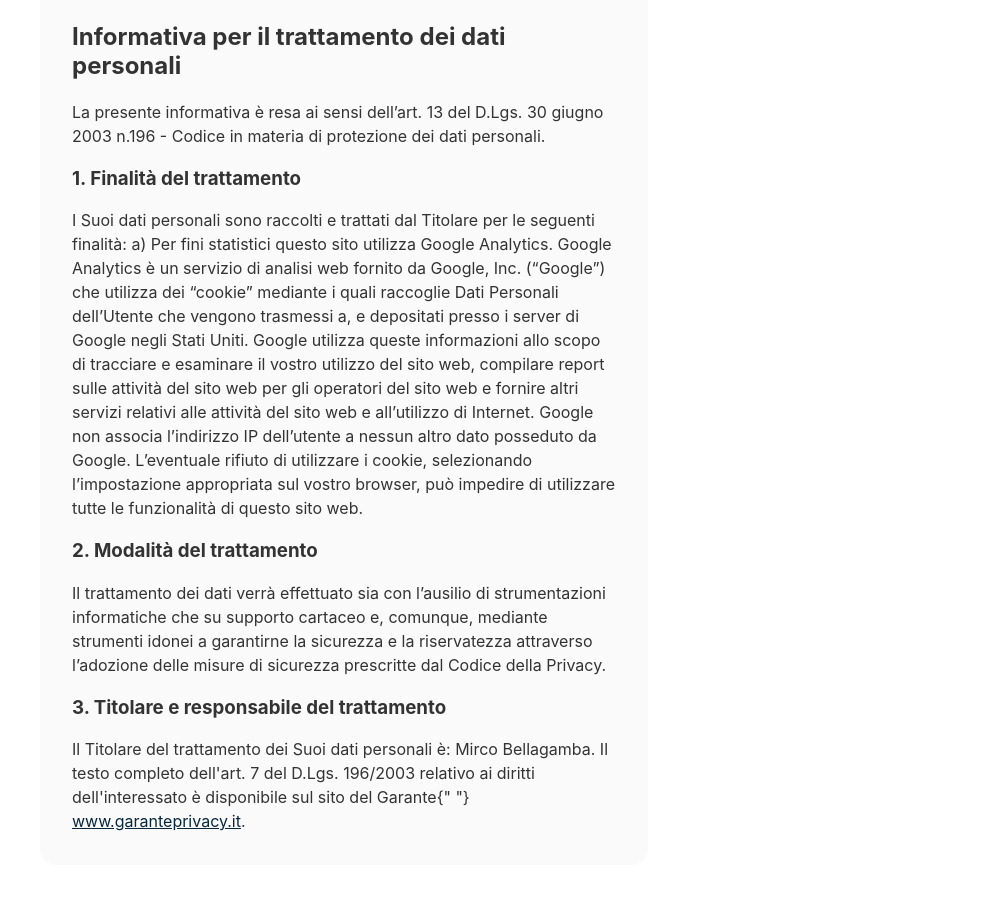
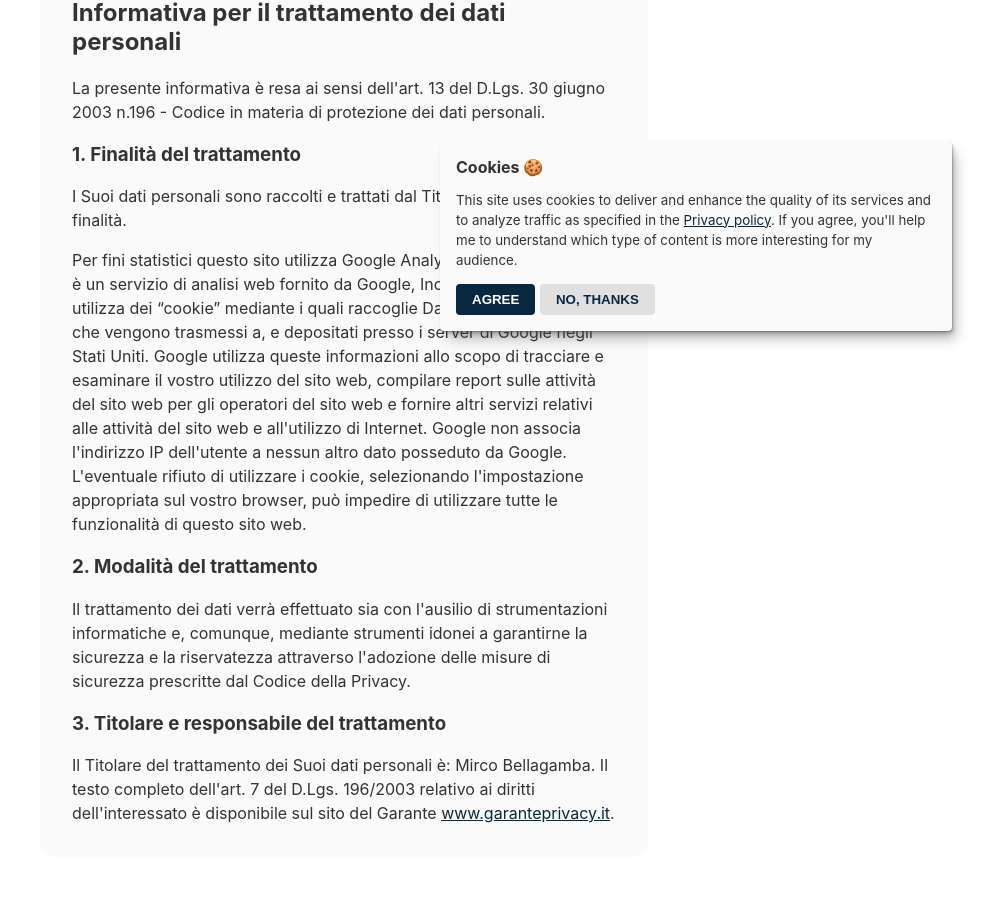
Before and after one commit to mbellagamba/mircobellagamba.com, an Eleventy site: page content/privacy-policy.njk in a window 1280 px wide. Shown: the part 453-1363 px from the top of the page, without its empty margins (296-1280 px from the left). Built offline with nearby package versions, Linux system fonts and the light colour scheme; Eleventy itself is replaced by a stand-in of ours; files that its build step writes are made by us from their sources.

Commit message:
Add cookies alert

```diff
--- /dev/null
+++ b/_includes/cookies.njk
@@ -0,0 +1,11 @@
+{%- css %}{% include "public/css/cookies.css" %}{% endcss %}
+<div class="cookies cookies--hidden">
+  <strong>Cookies 🍪</strong>
+  <p class="cookies__informative">
+    This site uses cookies to deliver and enhance the quality of its services
+    and to analyze traffic as specified in the <a href="/privacy-policy">Privacy policy</a>.
+    If you agree, you'll help me to understand which type of content is more interesting for my audience.
+  </p>
+  <button id="cookies-accept-button" class="btn btn--primary">Agree</button>
+  <button id="cookies-deny-button" class="btn">No, thanks</button>
+</div>
--- a/_includes/layouts/base.njk
+++ b/_includes/layouts/base.njk
@@ -5,6 +5,8 @@
 		<meta name="viewport" content="width=device-width, initial-scale=1.0">
 		<title>{{ title or metadata.title }}</title>
 		<meta name="description" content="{{ description or metadata.description }}">
+		<meta name="theme-color" content="#ffffff" media="(prefers-color-scheme: light)">
+		<meta name="theme-color" content="#15202b" media="(prefers-color-scheme: dark)">
 
 		{#- Atom and JSON feeds included by default #}
 		<link rel="alternate" href="/feed/feed.xml" type="application/atom+xml" title="{{ metadata.title }}">
@@ -33,6 +35,7 @@
 	</head>
 	<body>
 		<a href="#skip" class="visually-hidden">Skip to main content</a>
+		{% include "cookies.njk" %}
 
 		<header>
 			<a href="/" class="home-link">{{ metadata.title }}</a>
@@ -72,14 +75,6 @@
 
 		<!-- Current page: {{ page.url | htmlBaseUrl }} -->
 
-		<!-- Google tag (gtag.js) -->
-		<script async src="https://www.googletagmanager.com/gtag/js?id=G-W2E9LR5DLD"></script>
-		<script>
-			window.dataLayer = window.dataLayer || [];
-			function gtag(){dataLayer.push(arguments);}
-			gtag('js', new Date());
-
-			gtag('config', 'G-W2E9LR5DLD', { 'debug_mode':true });
-		</script>
+		<script src="/js/cookies.js"></script>
 	</body>
 </html>
--- a/_includes/layouts/home.njk
+++ b/_includes/layouts/home.njk
@@ -7,7 +7,6 @@ layout: layouts/base.njk
 	<ol>
 		<li>Edit the <code>_data/metadata.js</code> with your blog’s information.</li>
 		<li>(Optional) Edit <code>eleventy.config.js</code> with your <a href="https://www.11ty.dev/docs/config/">configuration preferences</a>.</li>
-		<li>Add analytics</li>
 		<li>Add SEO metadata</li>
 		<li>Update the README.md</li>
 		<li>Delete this message from <code>_includes/layouts/home.njk</code>.</li>
--- a/content/privacy-policy.njk
+++ b/content/privacy-policy.njk
@@ -8,40 +8,41 @@ layout: layouts/home.njk
   <div class="section__card">
     <h2>Informativa per il trattamento dei dati personali</h2>
     <p>
-      La presente informativa è resa ai sensi dell’art. 13 del D.Lgs. 30
+      La presente informativa è resa ai sensi dell&apos;art. 13 del D.Lgs. 30
       giugno 2003 n.196 - Codice in materia di protezione dei dati
       personali.
     </p>
     <h3>1. Finalità del trattamento</h3>
     <p>
       I Suoi dati personali sono raccolti e trattati dal Titolare per le
-      seguenti finalità: a) Per fini statistici questo sito utilizza Google
+      seguenti finalità.
+    </p>
+    <p>Per fini statistici questo sito utilizza Google
       Analytics. Google Analytics è un servizio di analisi web fornito da
       Google, Inc. (“Google”) che utilizza dei “cookie” mediante i quali
-      raccoglie Dati Personali dell’Utente che vengono trasmessi a, e
+      raccoglie Dati Personali dell&apos;Utente che vengono trasmessi a, e
       depositati presso i server di Google negli Stati Uniti. Google
       utilizza queste informazioni allo scopo di tracciare e esaminare il
       vostro utilizzo del sito web, compilare report sulle attività del sito
       web per gli operatori del sito web e fornire altri servizi relativi
-      alle attività del sito web e all’utilizzo di Internet. Google non
-      associa l’indirizzo IP dell’utente a nessun altro dato posseduto da
-      Google. L’eventuale rifiuto di utilizzare i cookie, selezionando
-      l’impostazione appropriata sul vostro browser, può impedire di
+      alle attività del sito web e all&apos;utilizzo di Internet. Google non
+      associa l&apos;indirizzo IP dell&apos;utente a nessun altro dato posseduto da
+      Google. L&apos;eventuale rifiuto di utilizzare i cookie, selezionando
+      l&apos;impostazione appropriata sul vostro browser, può impedire di
       utilizzare tutte le funzionalità di questo sito web.
     </p>
     <h3>2. Modalità del trattamento</h3>
     <p>
-      Il trattamento dei dati verrà effettuato sia con l’ausilio di
-      strumentazioni informatiche che su supporto cartaceo e, comunque,
-      mediante strumenti idonei a garantirne la sicurezza e la riservatezza
-      attraverso l’adozione delle misure di sicurezza prescritte dal Codice
-      della Privacy.
+      Il trattamento dei dati verrà effettuato sia con l&apos;ausilio di
+      strumentazioni informatiche e, comunque, mediante strumenti idonei a
+      garantirne la sicurezza e la riservatezza attraverso l&apos;adozione delle
+      misure di sicurezza prescritte dal Codice della Privacy.
     </p>
     <h3>3. Titolare e responsabile del trattamento</h3>
     <p>
       Il Titolare del trattamento dei Suoi dati personali è: Mirco
       Bellagamba. Il testo completo dell'art. 7 del D.Lgs. 196/2003 relativo
-      ai diritti dell'interessato è disponibile sul sito del Garante{" "}
+      ai diritti dell'interessato è disponibile sul sito del Garante
       <a rel="nofollow" href="www.garanteprivacy.it">www.garanteprivacy.it</a>.
     </p>
   </div>
--- /dev/null
+++ b/public/css/cookies.css
@@ -0,0 +1,35 @@
+@keyframes slidin {
+  from {transform: translateY(100%); }
+  to {transform: translateY(0); }
+}
+
+.cookies {
+  position: fixed;
+  bottom: 1rem;
+  right: 0.5rem;
+  left: 0.5rem;
+  background-color: var(--surface-color);
+  padding: 1rem;
+  border-radius: 0.25rem;
+  box-shadow: var(--shadow-elevation-medium);
+  animation-duration: 0.5s;
+  animation-name: slidin;
+  animation-timing-function: cubic-bezier(.22,.61,.36,1);
+}
+
+
+@media screen and (min-width: 768px) {
+  .cookies {
+    max-width: 40vw;
+    right: 2rem;
+    left: initial;
+  }
+}
+
+.cookies--hidden {
+  display: none;
+}
+
+.cookies__informative {
+  font-size: smaller;
+}
--- a/public/css/index.css
+++ b/public/css/index.css
@@ -19,6 +19,13 @@
 	--text-color-link-visited: #17050F;
 
 	--syntax-tab-size: 2;
+
+  --shadow-color: 252deg 3% 27%;
+	--shadow-elevation-medium:
+		0.3px 0.5px 0.7px hsl(var(--shadow-color) / 0.36),
+		0.9px 1.6px 2.1px -0.8px hsl(var(--shadow-color) / 0.36),
+		2.3px 4.1px 5.3px -1.7px hsl(var(--shadow-color) / 0.36),
+		5.7px 10px 12.9px -2.5px hsl(var(--shadow-color) / 0.36);
 }
 
 @media (prefers-color-scheme: dark) {
@@ -305,6 +312,35 @@ img {
   height: auto;
 }
 
+/* Buttons */
+.btn {
+	background: none;
+	color: var(--text-color-link);
+	background-color: var(--color-gray-20);
+	border:none;
+	border-radius: 0.25rem;
+	padding: 0.5rem 1rem;
+	font-weight: bold;
+	text-transform: uppercase;
+	transition: background-color 0.25s ease-out, color 0.25s ease-out;
+}
+
+.btn:hover, .btn:active {
+	color: var(--text-color-link-active);
+	background-color: var(--color-gray-50);
+}
+
+.btn--primary {
+	color: var(--background-color);
+	background-color: var(--text-color-link);
+}
+
+
+.btn--primary:hover, .btn--primary:active {
+	color: var(--background-color);
+	background-color: var(--text-color-link-active);
+}
+
 /* .section {
   opacity: 0;
   transform: translateY(4rem);
--- /dev/null
+++ b/public/js/cookies.js
@@ -0,0 +1,77 @@
+const ACCEPTS_COOKIES_KEY = "web-accepts-cookies";
+const GOOGLE_TAG_ID = "G-W2E9LR5DLD";
+
+function appendScript({ src, content, async }) {
+	const script = document.createElement("script");
+	if (src) script.src = src;
+	if (content) script.innerHTML = content;
+	script.async = async;
+	document.body.appendChild(script);
+}
+
+function addAnalytics() {
+	appendScript({
+		src: `https://www.googletagmanager.com/gtag/js?id=${GOOGLE_TAG_ID}`,
+		async: true,
+	});
+	appendScript({
+		content: `window.dataLayer = window.dataLayer || [];
+function gtag(){dataLayer.push(arguments);}
+gtag('js', new Date());
+gtag('config', '${GOOGLE_TAG_ID}');`,
+	});
+}
+
+function hideCookiesAlert() {
+	const cookiesAlert = document.querySelector(".cookies");
+	cookiesAlert.classList.add("cookies--hidden");
+}
+
+function showCookiesAlert() {
+	const cookiesAlert = document.querySelector(".cookies");
+	cookiesAlert.classList.remove("cookies--hidden");
+}
+
+function askPermissionForAnalytics() {
+	if (!isCookiesPermissionAsked()) {
+		showCookiesAlert();
+	} else if (isCookiesAccepted()) {
+		addAnalytics();
+	}
+}
+
+function isCookiesPermissionAsked() {
+	return document.cookie
+		.split(";")
+		.some((cookie) => cookie.startsWith(ACCEPTS_COOKIES_KEY));
+}
+
+function isCookiesAccepted() {
+	return document.cookie.split(";").includes(`${ACCEPTS_COOKIES_KEY}=1`);
+}
+
+function acceptsCookies() {
+	document.cookie = `${ACCEPTS_COOKIES_KEY}=1`;
+	addAnalytics();
+	hideCookiesAlert();
+}
+
+function denyCookies() {
+	document.cookie = `${ACCEPTS_COOKIES_KEY}=0`;
+	hideCookiesAlert();
+}
+
+function enableCookiesClickListeners() {
+	const acceptsButton = document.getElementById("cookies-accept-button");
+	const denyButton = document.getElementById("cookies-deny-button");
+
+	acceptsButton.addEventListener("click", acceptsCookies);
+	denyButton.addEventListener("click", denyCookies);
+}
+
+function initCookies() {
+	enableCookiesClickListeners();
+	askPermissionForAnalytics();
+}
+
+window.addEventListener("load", initCookies);
```
